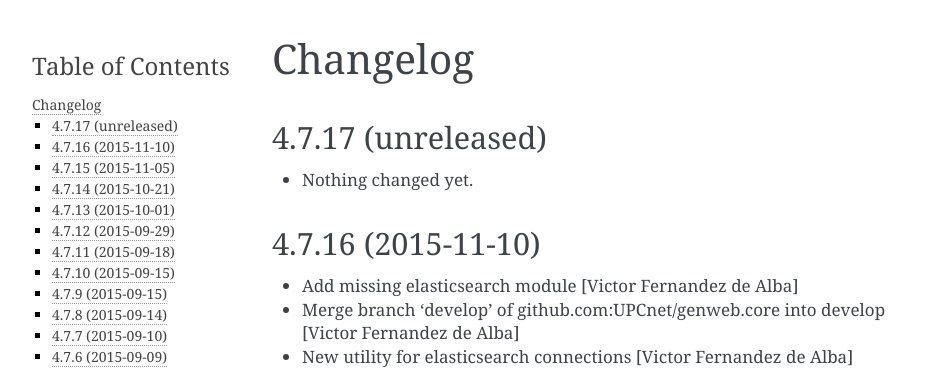
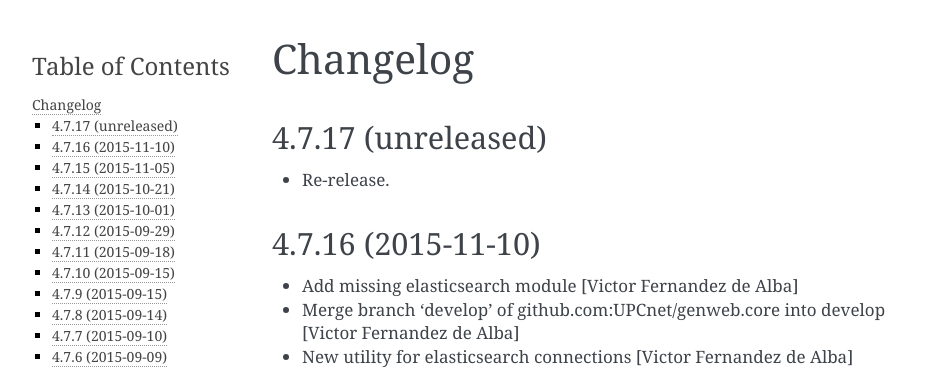
Before and after one commit to UPCnet/genweb.core, a Sphinx documentation site: the page built from docs/HISTORY.rst, in a window 1280 px wide and 900 px high. Shown: the top 369 px of the window, without its empty margins (148-1100 px from the left). Built offline with Sphinx 7.4.7, drawn with Linux system fonts in a browser that asks for light colours.

Commit message:
Add changelog for re-release.

```diff
--- a/docs/HISTORY.rst
+++ b/docs/HISTORY.rst
@@ -4,7 +4,7 @@ Changelog
 4.7.17 (unreleased)
 -------------------
 
-- Nothing changed yet.
+- Re-release.
 
 
 4.7.16 (2015-11-10)
```
